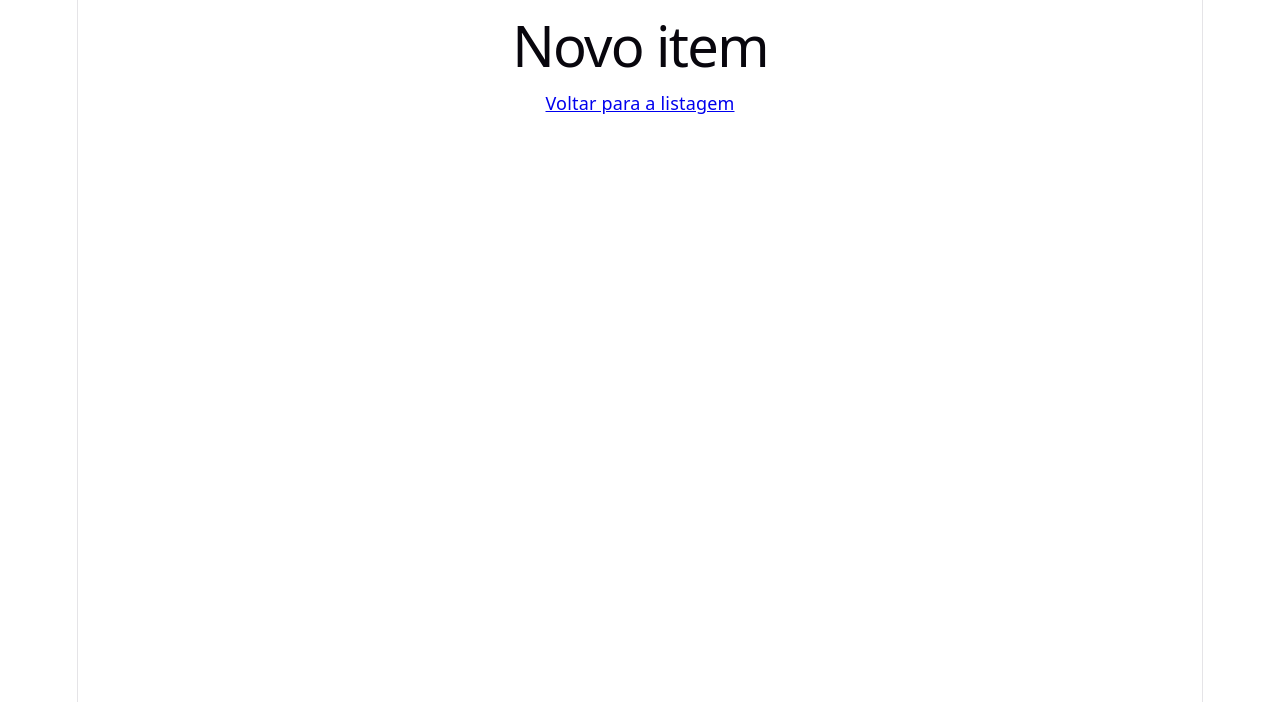
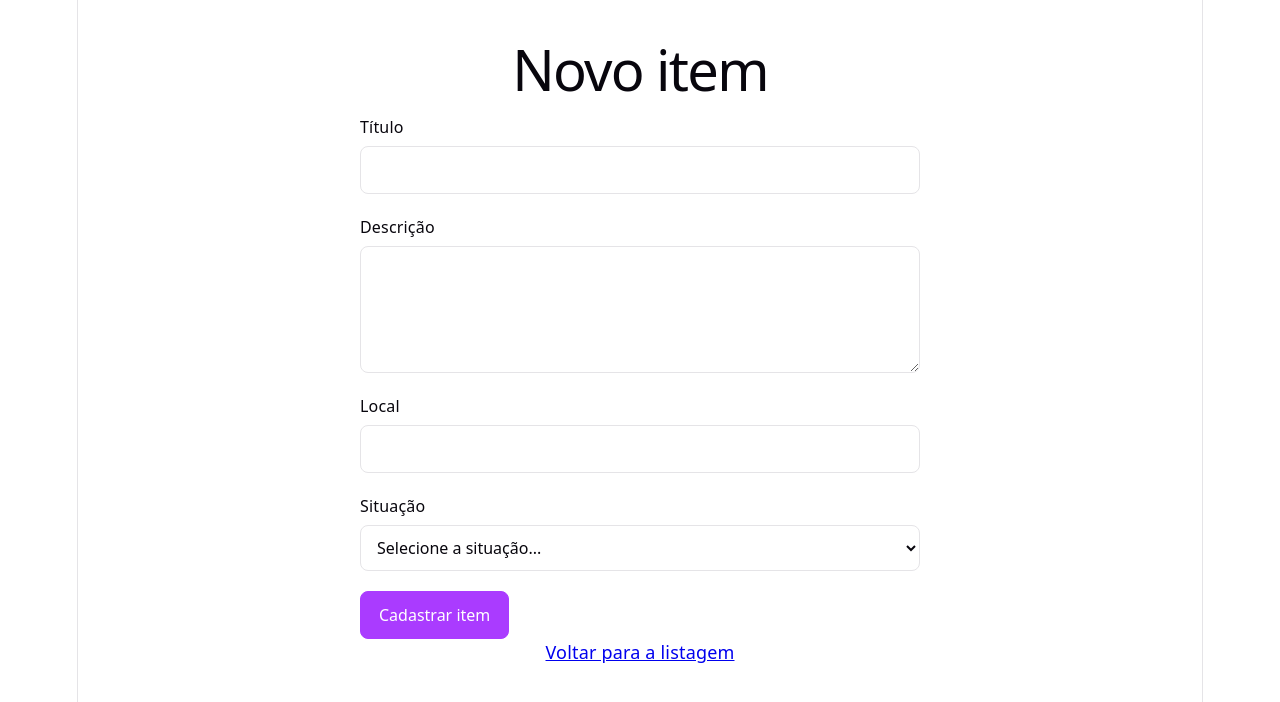
Before and after one commit to 3C-Solutions/Grupo5-achados-e-perdidos, a React (Vite) app: page /itens/novo in a window 1280 px wide. Shown: the top 702 px of the page. Built offline with nearby package versions, Linux system fonts and the light colour scheme.

Commit message:
Tarefas 5.1 e 5.2 concluídas

```diff
--- a/db.json
+++ b/db.json
@@ -20,6 +20,14 @@
       "descricao": "Casaco preto tamanho M esquecido após a aula",
       "local": "Auditório",
       "status": "achado"
+    },
+    {
+      "titulo": "Garrafa pet de coca cola caçulinha 5L",
+      "descricao": "Eu perdi minha garrafa",
+      "local": "Eu não sei, creio que biblioteca",
+      "status": "perdido",
+      "id": "wX2iiPM49Ng"
     }
-  ]
+  ],
+  "$schema": "./node_modules/json-server/schema.json"
 }
--- /dev/null
+++ b/src/components/ItemForm.css
@@ -0,0 +1,70 @@
+.item-form {
+  --cor-erro: #b91c1c;
+
+  display: flex;
+  flex-direction: column;
+  gap: 20px;
+  max-width: 560px;
+  margin: 0 auto;
+  text-align: left;
+}
+
+.campo {
+  display: flex;
+  flex-direction: column;
+  gap: 6px;
+}
+
+.campo label {
+  color: var(--text-h);
+  font-size: 16px;
+}
+
+.campo input,
+.campo textarea,
+.campo select {
+  box-sizing: border-box;
+  width: 100%;
+  padding: 10px 12px;
+  border: 1px solid var(--border);
+  border-radius: 8px;
+  background: var(--bg);
+  color: var(--text-h);
+  font: inherit;
+  font-size: 16px;
+}
+
+.campo textarea {
+  resize: vertical;
+}
+
+.campo [aria-invalid='true'] {
+  border-color: var(--cor-erro);
+}
+
+.erro-campo {
+  color: var(--cor-erro);
+  font-size: 14px;
+}
+
+.item-form button {
+  align-self: flex-start;
+  padding: 10px 18px;
+  border: 1px solid var(--accent);
+  border-radius: 8px;
+  background: var(--accent);
+  color: #fff;
+  font: inherit;
+  font-size: 16px;
+  cursor: pointer;
+}
+
+.item-form button:hover {
+  border-color: var(--text-h);
+}
+
+@media (prefers-color-scheme: dark) {
+  .item-form {
+    --cor-erro: #fca5a5;
+  }
+}
--- /dev/null
+++ b/src/components/ItemForm.jsx
@@ -0,0 +1,133 @@
+import { useState } from 'react'
+import './ItemForm.css'
+
+const VALORES_INICIAIS = {
+  titulo: '',
+  descricao: '',
+  local: '',
+  status: '',
+}
+
+const ERROS_INICIAIS = {
+  titulo: '',
+  descricao: '',
+  local: '',
+  status: '',
+}
+
+function validar(valores) {
+  const erros = { ...ERROS_INICIAIS }
+
+  if (!valores.titulo.trim()) erros.titulo = 'Informe o título.'
+  if (!valores.descricao.trim()) erros.descricao = 'Informe a descrição.'
+  if (!valores.local.trim()) erros.local = 'Informe o local.'
+  if (!valores.status.trim()) erros.status = 'Selecione a situação.'
+
+  return erros
+}
+
+export default function ItemForm({ onSubmit }) {
+  const [valores, setValores] = useState(VALORES_INICIAIS)
+  const [erros, setErros] = useState(ERROS_INICIAIS)
+
+  function atualizarCampo(evento) {
+    const { name, value } = evento.target
+    setValores((anteriores) => ({ ...anteriores, [name]: value }))
+  }
+
+  function enviarFormulario(evento) {
+    evento.preventDefault()
+
+    const errosEncontrados = validar(valores)
+    setErros(errosEncontrados)
+
+    if (Object.values(errosEncontrados).some(Boolean)) return
+
+    onSubmit?.(valores)
+  }
+
+  return (
+    <form className="item-form" onSubmit={enviarFormulario} noValidate>
+      <div className="campo">
+        <label htmlFor="titulo">Título</label>
+        <input
+          id="titulo"
+          name="titulo"
+          type="text"
+          value={valores.titulo}
+          onChange={atualizarCampo}
+          required
+          aria-invalid={Boolean(erros.titulo)}
+          aria-describedby={erros.titulo ? 'titulo-erro' : undefined}
+        />
+        {erros.titulo && (
+          <span className="erro-campo" id="titulo-erro" role="alert">
+            {erros.titulo}
+          </span>
+        )}
+      </div>
+
+      <div className="campo">
+        <label htmlFor="descricao">Descrição</label>
+        <textarea
+          id="descricao"
+          name="descricao"
+          rows="4"
+          value={valores.descricao}
+          onChange={atualizarCampo}
+          required
+          aria-invalid={Boolean(erros.descricao)}
+          aria-describedby={erros.descricao ? 'descricao-erro' : undefined}
+        />
+        {erros.descricao && (
+          <span className="erro-campo" id="descricao-erro" role="alert">
+            {erros.descricao}
+          </span>
+        )}
+      </div>
+
+      <div className="campo">
+        <label htmlFor="local">Local</label>
+        <input
+          id="local"
+          name="local"
+          type="text"
+          value={valores.local}
+          onChange={atualizarCampo}
+          required
+          aria-invalid={Boolean(erros.local)}
+          aria-describedby={erros.local ? 'local-erro' : undefined}
+        />
+        {erros.local && (
+          <span className="erro-campo" id="local-erro" role="alert">
+            {erros.local}
+          </span>
+        )}
+      </div>
+
+      <div className="campo">
+        <label htmlFor="status">Situação</label>
+        <select
+          id="status"
+          name="status"
+          value={valores.status}
+          onChange={atualizarCampo}
+          required
+          aria-invalid={Boolean(erros.status)}
+          aria-describedby={erros.status ? 'status-erro' : undefined}
+        >
+          <option value="">Selecione a situação...</option>
+          <option value="perdido">Perdido</option>
+          <option value="achado">Achado</option>
+        </select>
+        {erros.status && (
+          <span className="erro-campo" id="status-erro" role="alert">
+            {erros.status}
+          </span>
+        )}
+      </div>
+
+      <button type="submit">Cadastrar item</button>
+    </form>
+  )
+}
--- a/src/pages/NovoItem.jsx
+++ b/src/pages/NovoItem.jsx
@@ -1,9 +1,26 @@
-import { Link } from 'react-router'
+import { useState } from 'react'
+import { Link, useNavigate } from 'react-router'
+import { criarItem } from '../api/itens.js'
+import ItemForm from '../components/ItemForm.jsx'
 
 export default function NovoItem() {
+  const navigate = useNavigate()
+  const [erro, setErro] = useState('')
+
+  async function cadastrar(valores) {
+    try {
+      await criarItem(valores)
+      navigate('/itens')
+    } catch (error) {
+      setErro(error.message)
+    }
+  }
+
   return (
-    <main>
+    <main className="lista-itens">
       <h1>Novo item</h1>
+      {erro && <p role="alert">{erro}</p>}
+      <ItemForm onSubmit={cadastrar} />
       <Link to="/itens">Voltar para a listagem</Link>
     </main>
   )
```
Also changed, not shown: openspec/changes/itens-listagem-cadastro/tasks.md (+2 -2 lines).
